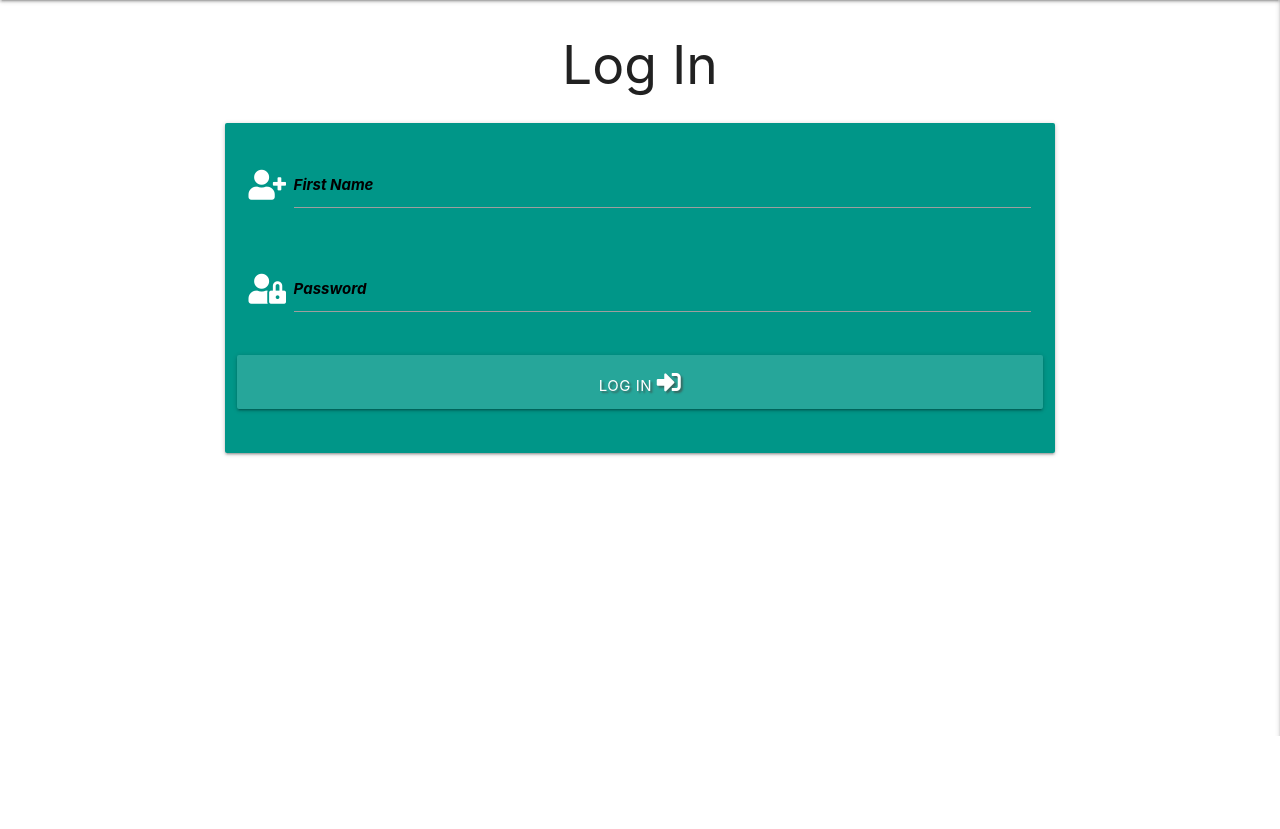
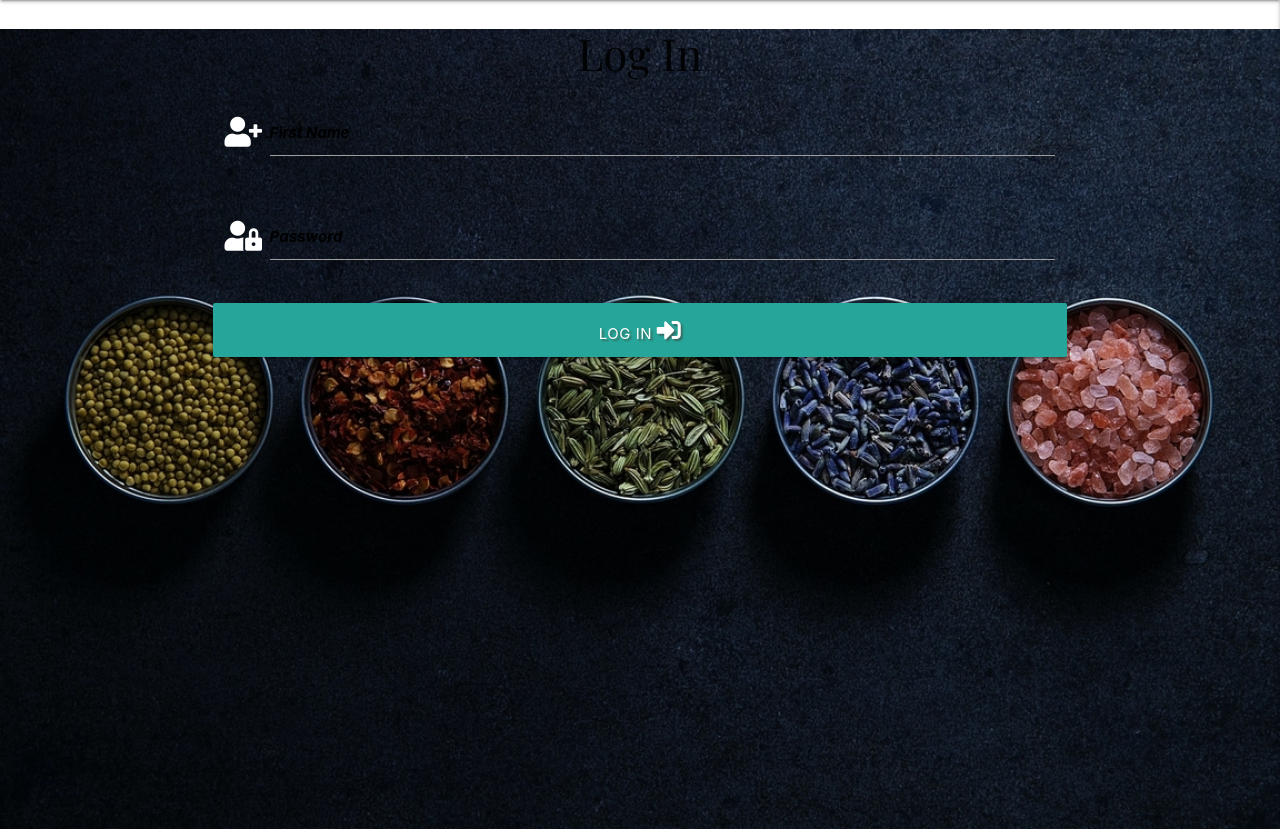
Before and after one commit to kenweechin/recipe-app, a Flask app: page /login in a window 1280 px wide. Shown: the part 64-893 px from the top of the page. Before the commit the page ends 800 px from the top, so only its background shows below. Run offline with Flask 2, Linux system fonts and the light colour scheme; some libraries are stand-ins or nearby versions.

Commit message:
Add background image to Log In page

```diff
--- a/static/css/style.css
+++ b/static/css/style.css
@@ -38,6 +38,12 @@ nav ul a {
 h3,
 h5 {
     font-family: 'playfair display', sans-serif;
+}
+
+.login-background-image {
+    background: url("../images/login-image.jpg")no-repeat center;
+    min-height: 100vh;
+    background-size: cover;
 }
 
 .register-background-image {
--- a/templates/login.html
+++ b/templates/login.html
@@ -1,24 +1,24 @@
 {% extends "base.html" %}
 {% block content %}
 
-<h2 class="login-header center-align">Log In</h2>
-
-<div class="row">
-    <form class="col s12 m8 offset-m2" method="POST" action="{{ url_for('login') }}" >
-        <div class="card-panel teal">
+<body>
+    <section class="login-background-image">
+        <div class="row" id="login-element">
+            <h3 class="login-header center-align">Log In</h3>
+            <form class="col s12 m8 offset-m2" method="POST" action="{{ url_for('login') }}">
                 <div class="row">
                     <div class="input-field col s12">
                         <i class="fas fa-user-plus prefix"></i>
-                    <input id="username" name="username" type="text" minlength ="4"
-                        maxlength="20" pattern="^[a-zA-Z0-9]{4,20}$" class="validate" required>
+                        <input id="username" name="username" type="text" minlength="4" maxlength="20"
+                            pattern="^[a-zA-Z0-9]{4,20}$" class="validate" required>
                         <label for="username">First Name</label>
                     </div>
                 </div>
                 <div class="row">
                     <div class="input-field col s12">
                         <i class="fas fa-user-lock prefix"></i>
-                    <input id="password" name="password" type="password" minlength ="6"
-                    maxlength="20" pattern="^[a-zA-Z0-9]{6,20}$" class="validate">
+                        <input id="password" name="password" type="password" minlength="6" maxlength="20"
+                            pattern="^[a-zA-Z0-9]{6,20}$" class="validate">
                         <label for="password">Password</label>
                     </div>
                 </div>
@@ -27,8 +27,9 @@
                         Log In <i class="fas fa-sign-in-alt"></i>
                     </button>
                 </div>
-        </div>
             </form>
         </div>
+    </section>
+</body>
 
 {% endblock %}
```
Also changed, not shown: static/images/login-image.jpg (added). Lines whose indentation alone changed are shown as unchanged.
